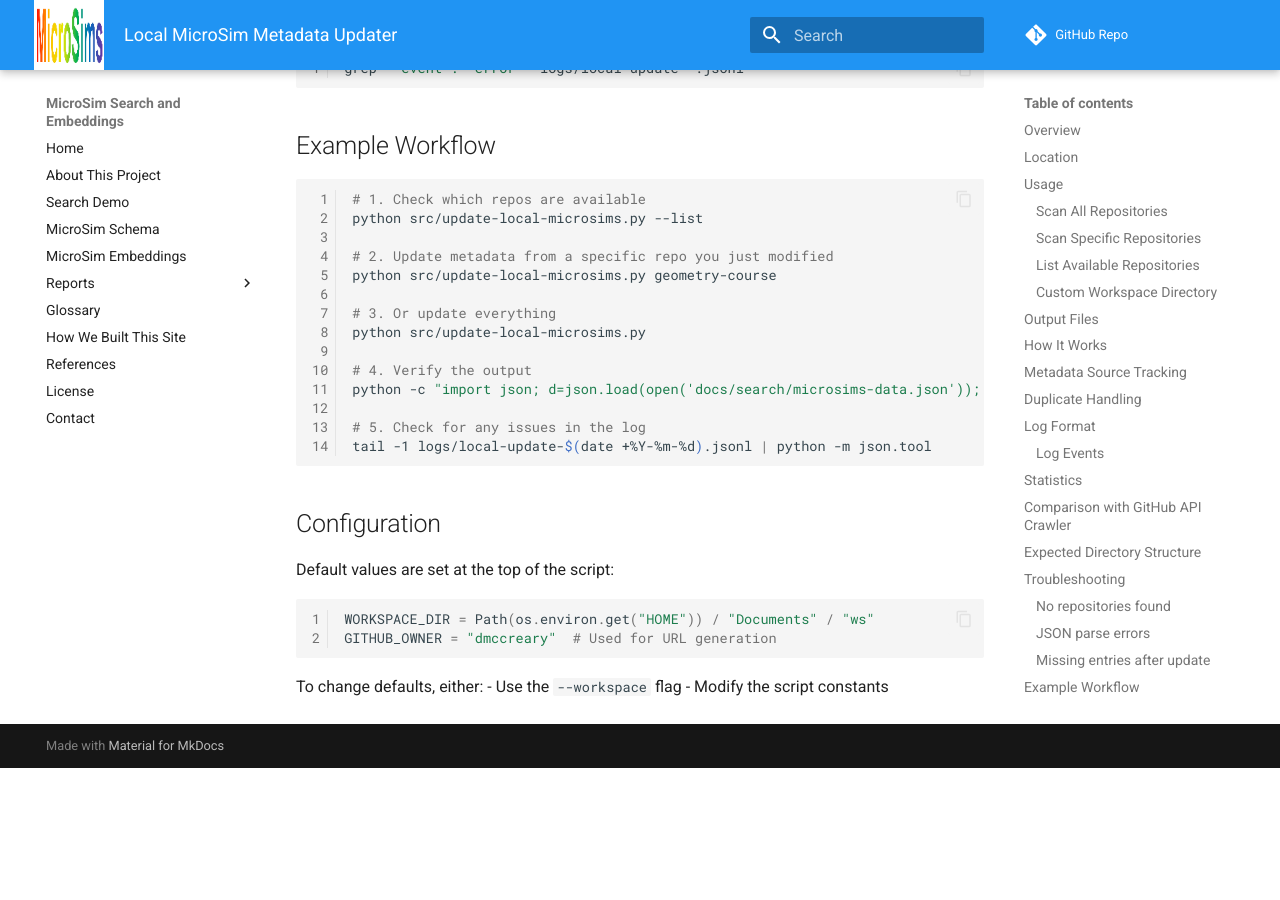
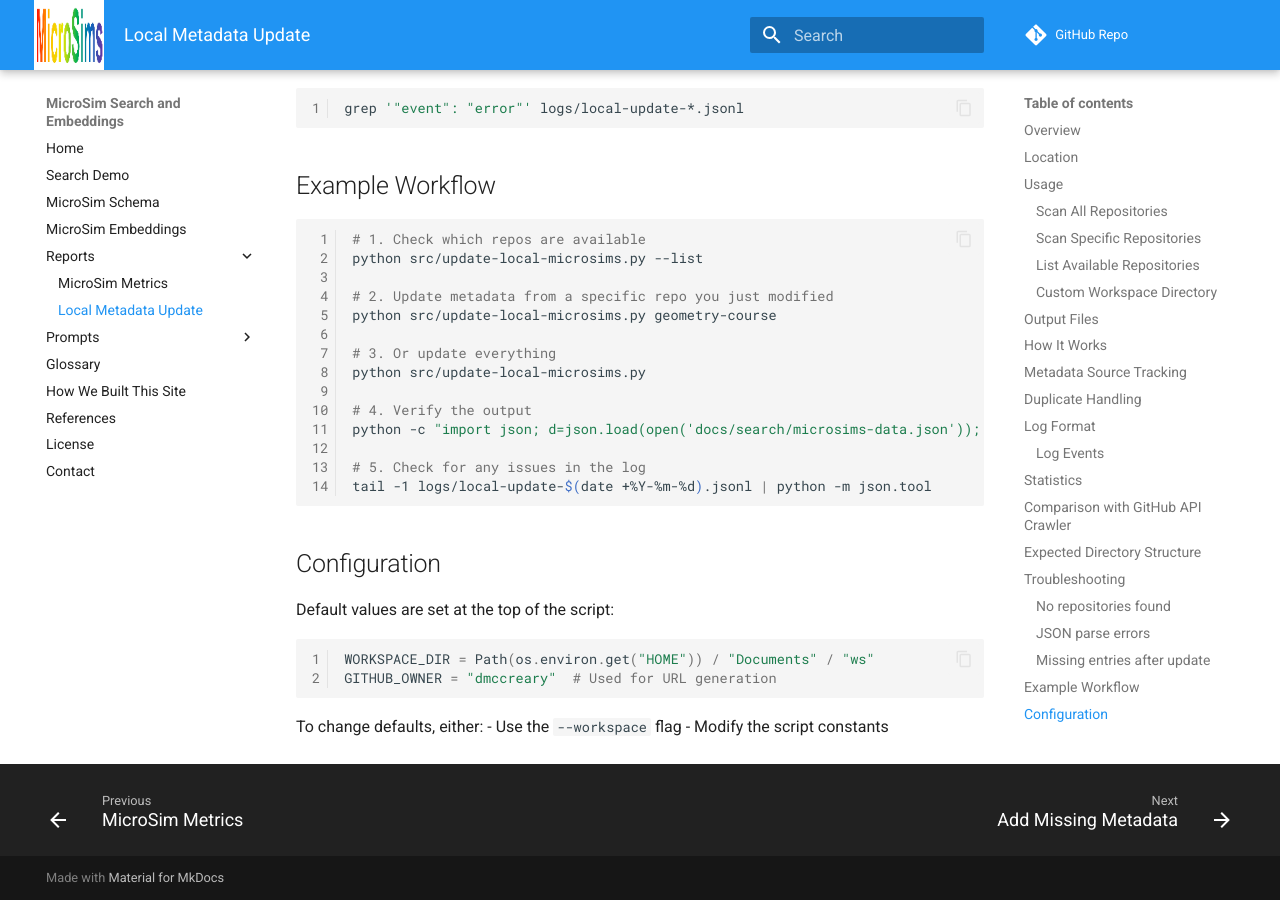
Before and after one commit to dmccreary/search-microsims, an MkDocs documentation site: the page built from docs/reports/local-metadata-update.md, in a window 1280 px wide and 900 px high, scrolled down 5119 px. Built offline with MkDocs 1.6.1 and Material for MkDocs 9.7.7, drawn with Linux system fonts in a browser that asks for light colours; comment, search, counter and statistics services are not loaded; before the commit the page ends 5887 px from its top, so only the background shows below that.

Commit message:
update mkdocs

```diff
--- a/mkdocs.yml
+++ b/mkdocs.yml
@@ -8,14 +8,15 @@
 
 nav:
   - Home: index.md
-  - About This Project: about.md
   - Search Demo: search/index.md
   - MicroSim Schema: microsim-schema.md
   - MicroSim Embeddings: microsim-embeddings.md
   - Reports:
       - MicroSim Metrics: reports/microsim-metrics.md
-      - Report 2: reports/report2.md
-      - Report 3: reports/report3.md
+      - Local Metadata Update: reports/local-metadata-update.md
+  - Prompts:
+      - Add Missing Metadata: prompts/add-missing-metadata.md
+      - Create Embeddings Report: prompts/create-embeddings-report.md
   - Glossary: glossary.md
   - How We Built This Site: how-we-built-this-site.md
   - References: references.md
```
